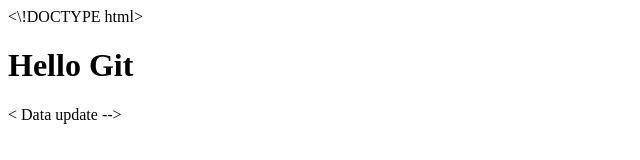
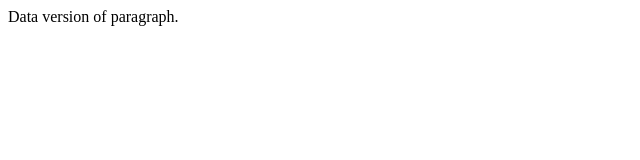
Before and after one commit to chandangowdav123-pixel/my-vcs-project, a plain HTML site: page index.html in a window 1280 px wide. Shown: the whole page, without its empty margins (0-640 px from the left). Drawn offline with Linux system fonts and the light colour scheme.

Commit message:
Data: changed paragraph line

```diff
--- a/index.html
+++ b/index.html
@@ -1,2 +1 @@
-<\!DOCTYPE html><html><head><title>My Project</title></head><body><h1>Hello Git</h1></body></html>
-< Data update -->
+<p>Data version of paragraph.</p>
```
